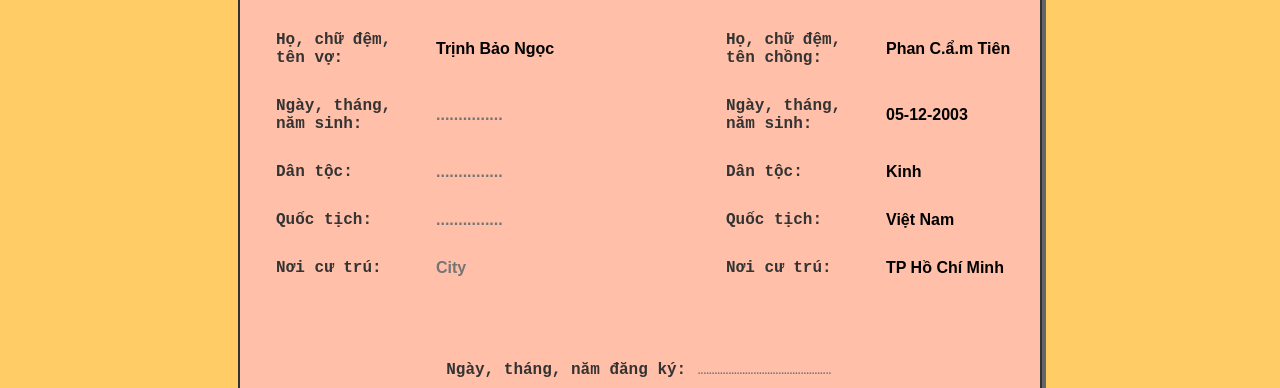
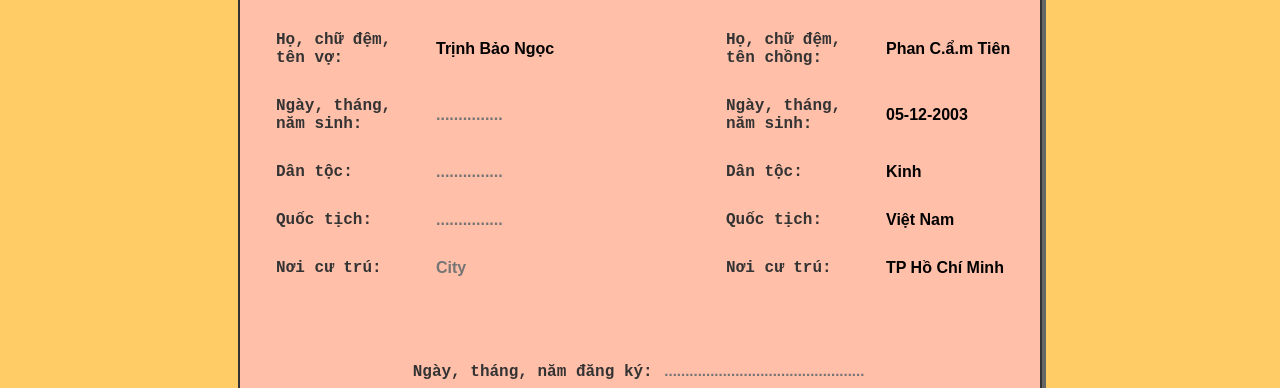
Before and after one commit to tuitenteo/chiphoi, a website: page two.html in a window 1280 px wide. Both pictures are taken after typing "Sample" into the empty fields and a click on the button "Đi tiếp nào". Shown: the part 412-800 px from the top of the page. Drawn offline with Linux system fonts and the light colour scheme.

Commit message:
update more html

```diff
--- a/two.html
+++ b/two.html
@@ -224,7 +224,7 @@
             font-weight: bold;
             border: none;
             background: none;
-            font-size: 10px;
+            font-size: 15px;
         }
 
         .year label {
@@ -257,6 +257,7 @@
             background: none;
             margin-top: 20px;
             text-align: center;
+            color: none;
         }
 
         .sign-two {
@@ -569,7 +570,7 @@
             </div>
             <div class="year">
                 <label for="year">Ngày, tháng, năm đăng ký:</label>
-                <input type="text" id="year" placeholder="................................................">
+                <input type="text" id="year" placeholder="................................................" style="font-weight: bold;">
             </div>
 
             <div class="sign">
```
